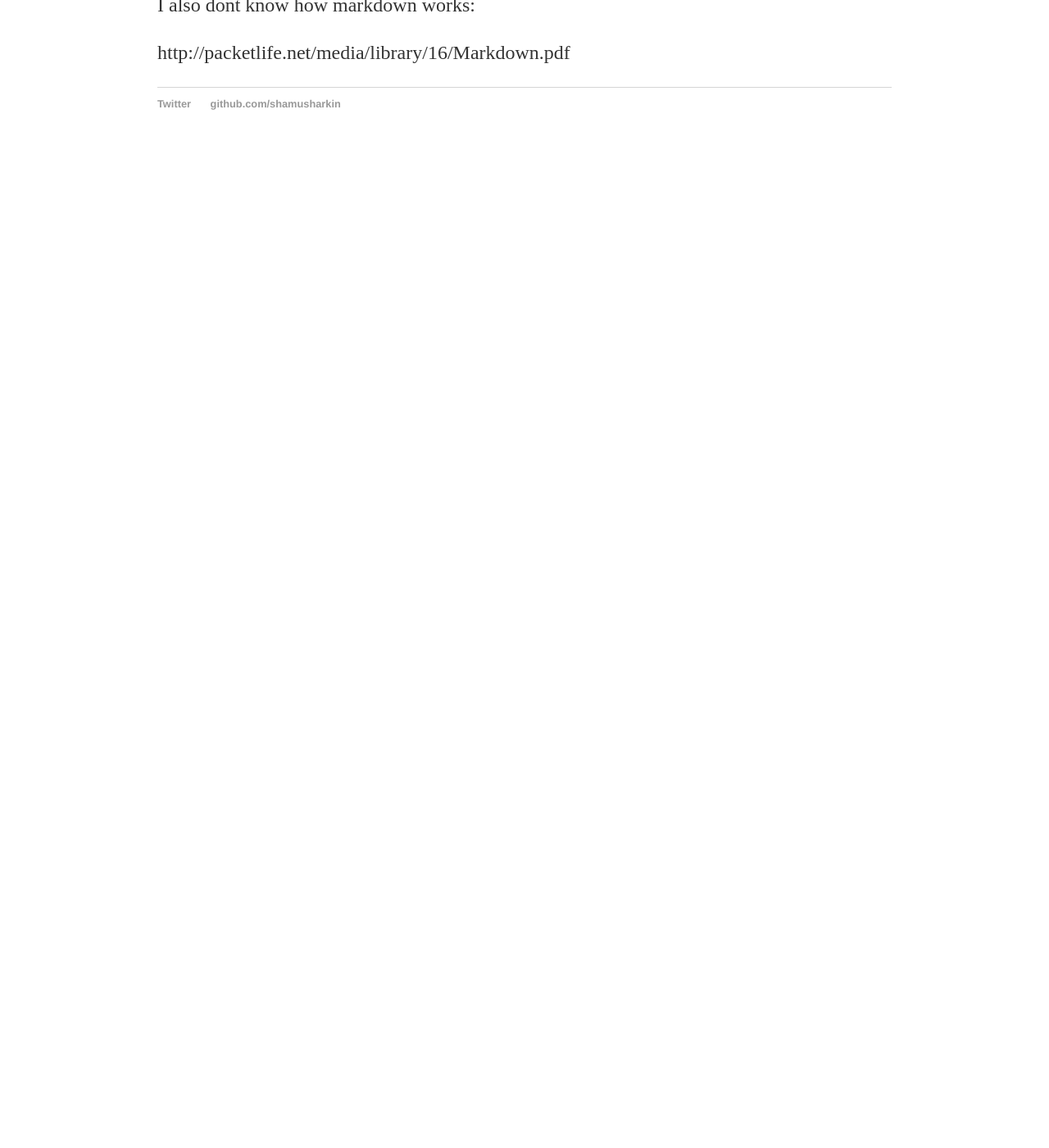
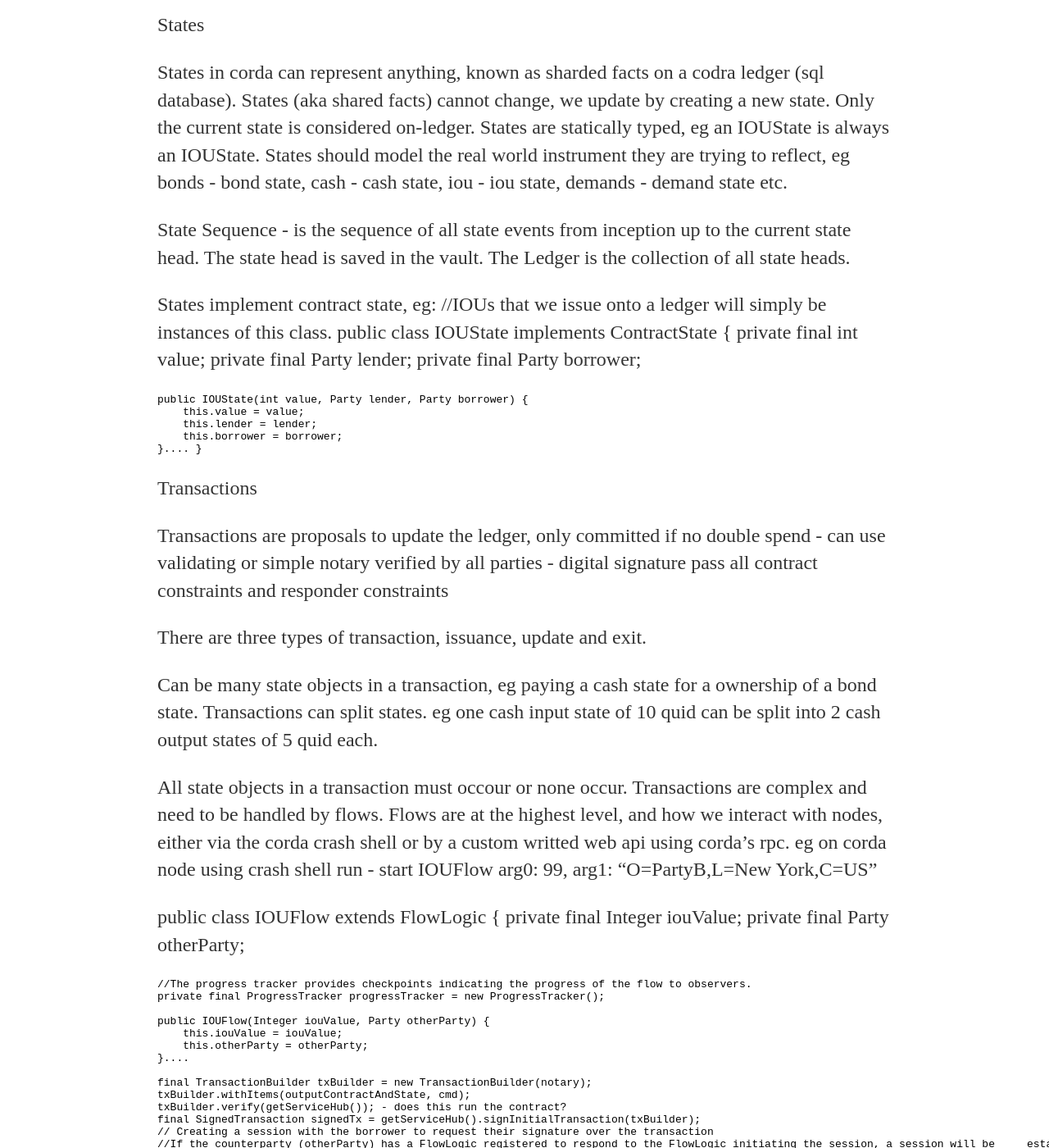
Before and after one commit to shamusharkin/shamusharkin.github.io, a Jekyll site: the page built from _posts/2017-12-08-What is Corda.md, in a window 1280 px wide and 1400 px high, scrolled down 270 px. Shown: the whole window at 82% size. Built offline with Jekyll 4.4.1, drawn with Linux system fonts in a browser that asks for light colours; our own code applies the rules of GitHub Pages for plain Markdown files; before the commit the page ends 900 px from its top, so only the background shows below that; some of the changed text lies outside the part shown.

Commit message:
Update 2017-12-08-What is Corda.md

```diff
--- a/_posts/2017-12-08-What is Corda.md
+++ b/_posts/2017-12-08-What is Corda.md
@@ -1,4 +1,106 @@
-I created this blod website using github and jeykll, I followed this tutorial http://jmcglone.com/guides/github-pages/ I dont fully understand Jekyll yet, but the tutorla was great at getting me up and running in a few hours. Now i have a blogging platform with no costs! hosted on my github account. great.
+The Corda Network
+
+Corda is a fully peer to peer distributed ledger system.
+However, it is different to a blockchain network in that it does not use a broadcast system where all transactions are sent to all nodes, transactions are between specified parties, like email.
+
+States
+
+States in corda can represent anything, known as sharded facts on a codra ledger (sql database).  States (aka shared facts) cannot change, we update by creating a new state.  Only the current state is considered on-ledger.  States are statically typed, eg an IOUState is always an IOUState.  States should model the real world instrument they are trying to reflect, eg bonds - bond state, cash - cash state, iou - iou state, demands - demand state etc.
+
+State Sequence - is the sequence of all state events from inception up to the current state head.  The state head is saved in the vault.
+The Ledger is the collection of all state heads.
+
+States implement contract state, eg:
+//IOUs that we issue onto a ledger will simply be instances of this class.
+public class IOUState implements ContractState {
+    private final int value;
+    private final Party lender;
+    private final Party borrower;
+
+    public IOUState(int value, Party lender, Party borrower) {
+        this.value = value;
+        this.lender = lender;
+        this.borrower = borrower;
+    }....
+}
+
+Transactions
+
+Transactions are proposals to update the ledger, only committed if
+no double spend - can use validating or simple notary
+verified by all parties - digital signature
+pass all contract constraints and responder constraints
+
+There are three types of transaction, issuance, update and exit.
+
+Can be many state objects in a transaction, eg paying a cash state for a ownership of a bond state.
+Transactions can split states.  eg one cash input state of 10 quid can be split into 2 cash output states of 5 quid each.
+
+All state objects in a transaction must occour or none occur.
+Transactions are complex and need to be handled by flows.
+Flows are at the highest level, and how we interact with nodes, either via the corda crash shell or by a custom writted web api using corda's rpc. eg on corda node using crash shell run - start IOUFlow arg0: 99, arg1: "O=PartyB,L=New York,C=US"
+
+
+public class IOUFlow extends FlowLogic<Void> {
+    private final Integer iouValue;
+    private final Party otherParty;
+
+    //The progress tracker provides checkpoints indicating the progress of the flow to observers.
+    private final ProgressTracker progressTracker = new ProgressTracker();
+
+    public IOUFlow(Integer iouValue, Party otherParty) {
+        this.iouValue = iouValue;
+        this.otherParty = otherParty;
+    }....
+
+    final TransactionBuilder txBuilder = new TransactionBuilder(notary);
+    txBuilder.withItems(outputContractAndState, cmd);
+    txBuilder.verify(getServiceHub()); - does this run the contract?
+    final SignedTransaction signedTx = getServiceHub().signInitialTransaction(txBuilder);
+    // Creating a session with the borrower to request their signature over the transaction
+    //If the counterparty (otherParty) has a FlowLogic registered to respond to the FlowLogic initiating the session, a session will be     established
+    FlowSession otherpartySession = initiateFlow(otherParty);
+
+    // Obtaining the counterparty's signature.  once we have a flowsession established, we get the borrowers sig using          CollectSignaturesFlow
+    //subFlow takes a fully signed transaction and a list of flow-sessions between the flow initiator and the required signers
+    //returns a transaction signed by all the required signers
+    //this initiates IOUFow responder!
+    SignedTransaction fullySignedTx = subFlow(new CollectSignaturesFlow(
+            signedTx, ImmutableList.of(otherpartySession), CollectSignaturesFlow.tracker()));
+
+    // we pass the fully signed transaction (fullySignedTx) into FinalityFlow
+    subFlow(new FinalityFlow(fullySignedTx));
+.......
+}
+
+
+Contracts - code and legal prose
+
+Contract code has one function verify, that takes one argument, the transaction.
+The verify function defines constraints that if met throw an exception and the transaction will not be committed to the ledger.
+legal prose is the legal wording that can accompany a code contract, that can be used in any disputes.
+
+Commands
+
+Commands are made an action, like issue/transfer/pay/redeem etc, plus a list of required signers.
+
+Flows
+
+Can be fully automated or need manual intervention?
+Each flow needs a checkpoint manager, to save how far a transaction has progressed.  if a node fails and is restarted, checkpointed nodes can restart and pick up from a checkpoint - uses qusar to do this.
+
+
+
+Timestamps?
+Attachments?
+
+
+
+
+
+
+
+
 
 I also dont know how markdown works:
 
```
